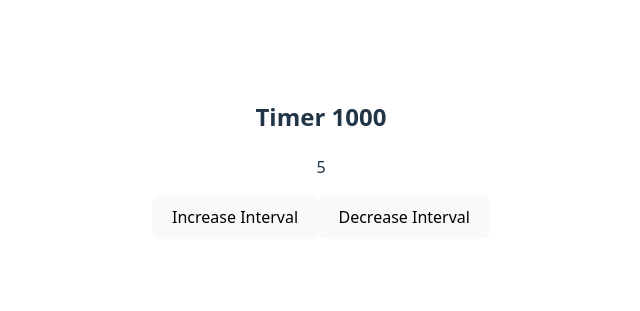
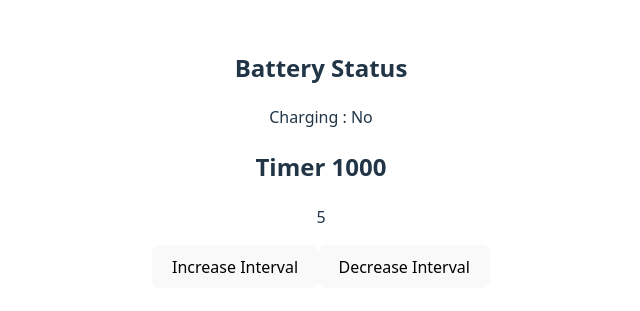
Before and after one commit to manikantareddy268/Sam-react, a React (Vite) app: page / in a window 1280 px wide. Shown: the part 241-552 px from the top of the page, without its empty margins (319-959 px from the left). Built offline with nearby package versions, Linux system fonts and the light colour scheme.

Commit message:
Battery Status Component

```diff
--- a/src/App.jsx
+++ b/src/App.jsx
@@ -1,6 +1,7 @@
 import './App.css'
 import { useEffect, useState } from 'react'
 import Timer from './Timer'
+import BatteryStatus from './BatteryStatus'
 
 function App() {
 
@@ -8,6 +9,7 @@ function App() {
 
   return (
     <>
+      <BatteryStatus />
       <Timer interval={interval} />
       <button onClick={() => setInterval(interval + 100)}>Increase Interval</button>
       <button onClick={() => setInterval(interval - 100)}>Decrease Interval</button>
--- /dev/null
+++ b/src/BatteryStatus.jsx
@@ -0,0 +1,18 @@
+ import { useEffect, useState } from 'react'
+
+ export default function BatteryStatus() {
+    const [isCharging, setIsCharging] = useState(false)
+
+    useEffect(() => {
+        navigator.getBattery().then(battery => {
+            setIsCharging(battery.charging)
+        })
+    }, [])
+
+    return (
+        <>
+            <h2>Battery Status</h2>
+            <p>Charging : {isCharging? "Yes" : "No"}</p>
+        </>
+    )
+ }
```
